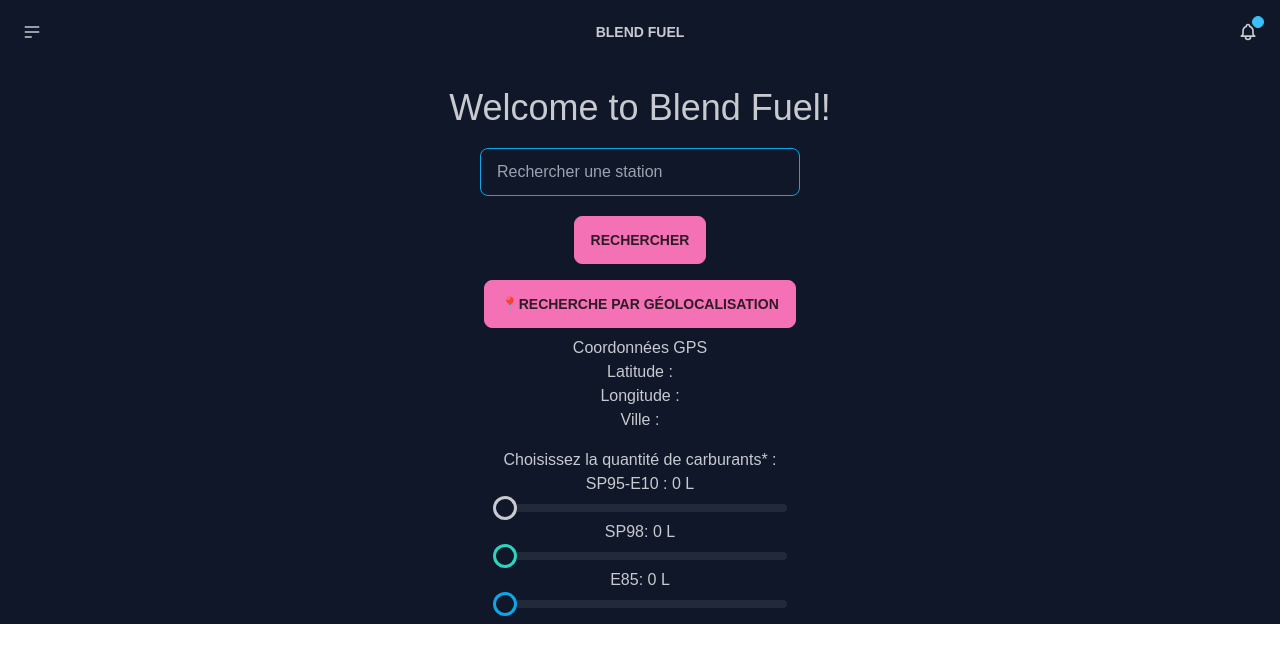
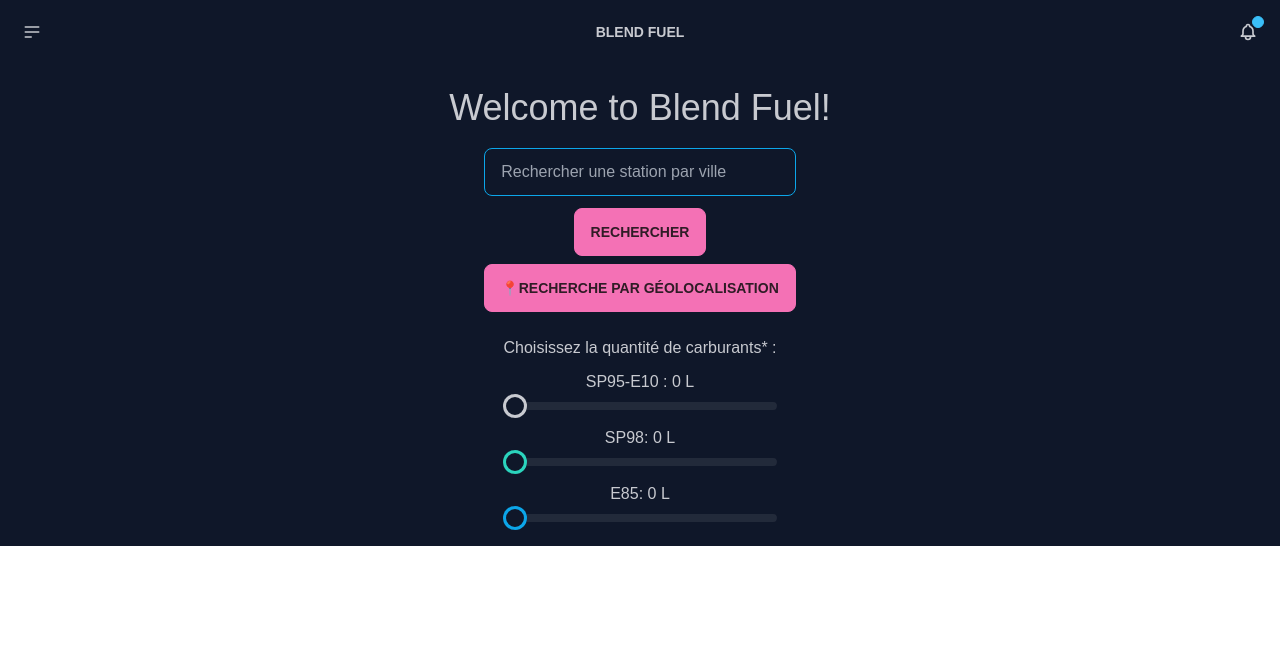
Before and after one commit to Roger-nguyen1/blend-fuel, a Next.js app: page / in a window 1280 px wide. Shown: the top 662 px of the page. Built offline with nearby package versions, Linux system fonts and the light colour scheme.

Commit message:
tailwindcss styles modified

```diff
--- a/components/Home.js
+++ b/components/Home.js
@@ -144,7 +144,7 @@ function Home() {
         <div className="my-2 flex flex-col items-center justify-center">
           <input
             type="text"
-            placeholder="Rechercher une station"
+            placeholder="Rechercher une station par ville"
             className="m-3 input input-bordered input-info w-full max-w-xs"
             id="inputSearch"
             onChange={(e) => setInputSearch(e.target.value)}
@@ -152,18 +152,18 @@ function Home() {
             onKeyDown={handleKeyPress}
           />
 
-          <button className="m-2 btn btn-accent">Rechercher</button>
-          <button className="m-2 btn btn-accent" onClick={handleGetLocation}>
+          <button className="mb-2 btn btn-accent">Rechercher</button>
+          <button className="mb-2 btn btn-accent" onClick={handleGetLocation}>
             📍Recherche par géolocalisation
           </button>
 
-          <p>Coordonnées GPS</p>
+          {/* <p>Coordonnées GPS</p>
           <p>Latitude : {latitude}</p>
-          <p>Longitude : {longitude}</p>
-          <p>Ville : {city}</p>
+          <p>Longitude : {longitude}</p> */}
+          {city && <p>Ville : {city}</p>}
         </div>
         <div className="my-2 flex flex-col items-center justify-center">
-          <p className="mx-2.5">Choisissez la quantité de carburants* : </p>
+          <p className="mb-2.5">Choisissez la quantité de carburants* : </p>
           <label className="mx-2.5">SP95-E10 : {rangeSp95} L</label>
           <input
             type="range"
@@ -171,7 +171,7 @@ function Home() {
             max="45"
             onChange={(e) => setRangeSp95(e.target.value)}
             value={rangeSp95}
-            className="mx-2.5 w-3/4 range"
+            className="mb-2 range"
           />
           <label className="mx-2.5">SP98: {rangeSp98} L</label>
           <input
@@ -180,7 +180,7 @@ function Home() {
             max="45"
             onChange={(e) => setRangeSp98(e.target.value)}
             value={rangeSp98}
-            className="mx-2.5 w-3/4 range range-success"
+            className="mb-2 range range-success"
           />
           <label className="mx-2.5">E85: {rangeE85} L</label>
           <input
@@ -191,13 +191,13 @@ function Home() {
               setRangeE85(e.target.value);
             }}
             value={rangeE85}
-            className="mx-2.5 w-3/4 range range-info"
+            className="mb-2 range range-info"
           />
         </div>
         {isLoading ? (
           <div className="my-2 flex flex-col items-center justify-center">
-            <p>Chargement en cours...</p>
-            <span className="loading loading-bars loading-md"></span>
+            <p className="mb-2.5">Chargement en cours...</p>
+            <span className="loading loading-bars loading-lg"></span>
           </div>
         ) : (
           <div>{stations}</div>
--- a/components/Station.js
+++ b/components/Station.js
@@ -7,23 +7,32 @@ function Station(props) {
   return (
     <div className="border-2 p-2 m-2.5 rounded-lg">
       <div>
-        <p className="mx-2">Station : {props.brand}</p>
-        {props.distance && <p className="mx-2">Distance : {props.distance}</p>}
+        <div className="flex justify-between items-center">
+          <p className="mx-2">Station : {props.brand}</p>
+          {props.distance && <p className="mx-2">{props.distance}</p>}
+        </div>
         <p className="mx-2">Nom : {props.name}</p>
-        <p className="mx-2">Addresse : {props.address}</p>
-        <p className="mx-2">Ville : {props.ville}</p>
+        <p className="mx-2 text-xs">
+          Addresse : {props.address} {props.ville}
+        </p>
       </div>
       <div>
         {fuelsData.map((data, i) => (
-          <div key={i}>
-            <p className="mx-2">
-              {data.name} || Mis à jour le {data.Update.text}
+          <div key={i} className="flex justify-between items-center">
+            <p className="m-2">
+              {data.name}
+              <p className="text-xs/[8px] italic">
+                Mis à jour le {data.Update.text}
+              </p>
             </p>
-            <p className="mx-2">{data.Price.value}€</p>
+            <p className="mx-2 text-lg">{data.Price.value}€</p>
           </div>
         ))}
       </div>
-      <p className="mx-2">Prix total du mélange : {props.price.toFixed(3)}</p>
+      <p className="mx-2 font-bold">
+        Prix total du mélange :{" "}
+        <span className="text-lg">{props.price.toFixed(3)}</span>
+      </p>
     </div>
   );
 }
```
Also changed, not shown: public/e85.png (added).
